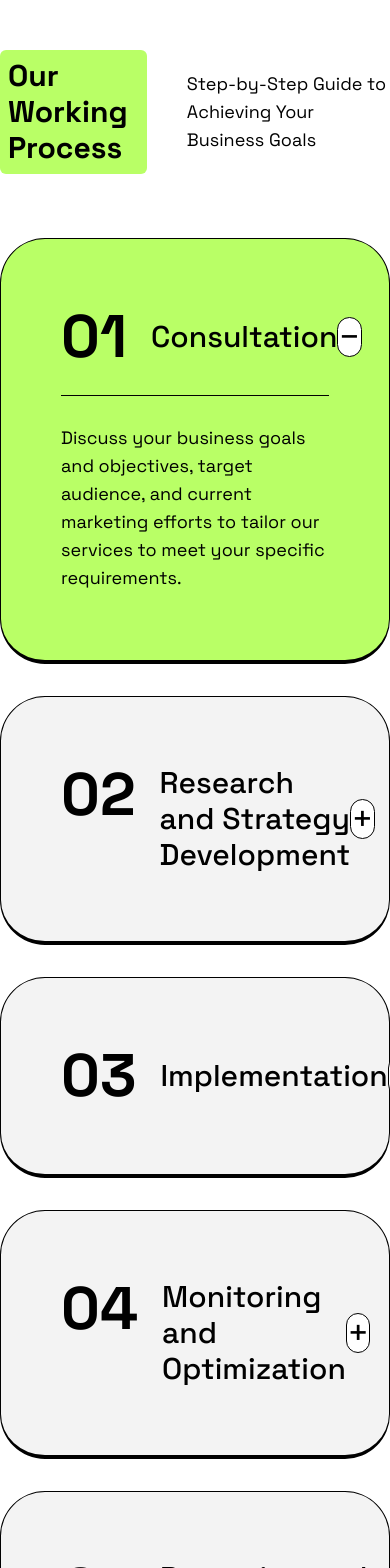
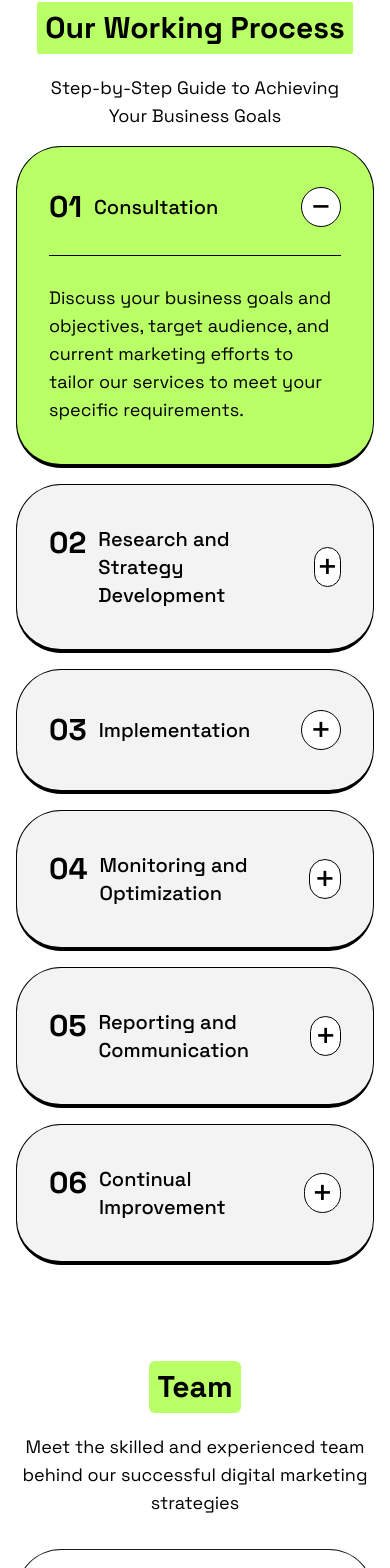
Before and after one commit to jansu11/nepse_numbers, a Next.js app: page / in a window 390 px wide. Shown: the part 3863-5431 px from the top of the page. Built offline with nearby package versions, Linux system fonts and the light colour scheme.

Commit message:
Create mobile friendly accordions

```diff
--- a/src/components/Accordion.tsx
+++ b/src/components/Accordion.tsx
@@ -10,9 +10,9 @@ export default function Accordion() {
   };
 
   return (
-    <section className="pt-36">
-      <div className="flex items-center gap-10">
-        <h2 className="bg-green text-3xl font-bold p-2 rounded-md">
+    <section className="pt-24 sm:pt-36 px-4">
+      <div className="flex flex-col sm:flex-row items-center gap-5 text-center sm:text-start sm:gap-10">
+        <h2 className="bg-green text-3xl font-bold p-2 rounded-sm">
           Our Working Process
         </h2>
         <p className="max-w-xs">
@@ -22,15 +22,20 @@ export default function Accordion() {
       <div
         className={`${
           activeSection === 1 ? "bg-green" : "bg-gray"
-        } border border-b-4 text-black px-[60px] py-10 rounded-[45px] mb-8 mt-16`}
+        } border border-b-4 text-black px-8 sm:px-[60px] py-3 rounded-[45px] mt-4 sm:mt-16`}
       >
         <div
           className="flex justify-between items-center py-7 cursor-pointer"
           onClick={() => toggleSection(1)}
         >
           <h3 className="flex font-medium">
-            <span className="text-6xl mr-6 font-extrabold">01</span>{" "}
-            <span className="text-3xl self-center"> Consultation</span>
+            <span className="text-3xl sm:text-6xl mr-3 sm:mr-6 font-extrabold">
+              01
+            </span>{" "}
+            <span className="text-xl sm:text-3xl self-center">
+              {" "}
+              Consultation
+            </span>
           </h3>
           <div className="flex justify-center items-center text-2xl border rounded-full w-10 h-10 bg-white">
             <span className="text-4xl"> {activeSection === 1 ? "−" : "+"}</span>
@@ -50,15 +55,17 @@ export default function Accordion() {
       <div
         className={`${
           activeSection === 2 ? "bg-green" : "bg-gray"
-        } border border-b-4 text-black px-[60px] py-10 rounded-[45px] mb-8`}
+        } border border-b-4 text-black px-8 sm:px-[60px] py-3 rounded-[45px] mt-4 sm:mt-8`}
       >
         <div
           className="flex justify-between items-center py-7 cursor-pointer"
           onClick={() => toggleSection(2)}
         >
           <h3 className="flex font-medium">
-            <span className="text-6xl mr-6 font-extrabold">02</span>{" "}
-            <span className="text-3xl self-center">
+            <span className="text-3xl sm:text-6xl mr-3 sm:mr-6 font-extrabold">
+              02
+            </span>{" "}
+            <span className="text-xl sm:text-3xl self-center">
               Research and Strategy Development
             </span>
           </h3>
@@ -80,15 +87,19 @@ export default function Accordion() {
       <div
         className={`${
           activeSection === 3 ? "bg-green" : "bg-gray"
-        } border border-b-4 text-black px-[60px] py-10 rounded-[45px] mb-8`}
+        } border border-b-4 text-black px-8 sm:px-[60px] py-3 rounded-[45px] mt-4 sm:mt-8`}
       >
         <div
           className="flex justify-between items-center py-7 cursor-pointer"
           onClick={() => toggleSection(3)}
         >
           <h3 className="flex font-medium">
-            <span className="text-6xl mr-6 font-extrabold">03</span>{" "}
-            <span className="text-3xl self-center">Implementation</span>
+            <span className="text-3xl sm:text-6xl mr-3 sm:mr-6 font-extrabold">
+              03
+            </span>{" "}
+            <span className="text-xl sm:text-3xl self-center">
+              Implementation
+            </span>
           </h3>
           <div className="flex justify-center items-center text-2xl border rounded-full w-10 h-10 bg-white">
             <span className="text-4xl"> {activeSection === 3 ? "−" : "+"}</span>
@@ -107,15 +118,17 @@ export default function Accordion() {
       <div
         className={`${
           activeSection === 4 ? "bg-green" : "bg-gray"
-        } border border-b-4 text-black px-[60px] py-10 rounded-[45px] mb-8`}
+        } border border-b-4 text-black px-8 sm:px-[60px] py-3 rounded-[45px] mt-4 sm:mt-8`}
       >
         <div
           className="flex justify-between items-center py-7 cursor-pointer"
           onClick={() => toggleSection(4)}
         >
           <h3 className="flex font-medium">
-            <span className="text-6xl mr-6 font-extrabold">04</span>{" "}
-            <span className="text-3xl self-center">
+            <span className="text-3xl sm:text-6xl mr-3 sm:mr-6 font-extrabold">
+              04
+            </span>{" "}
+            <span className="text-xl sm:text-3xl self-center">
               Monitoring and Optimization
             </span>
           </h3>
@@ -137,15 +150,17 @@ export default function Accordion() {
       <div
         className={`${
           activeSection === 5 ? "bg-green" : "bg-gray"
-        } border border-b-4 text-black px-[60px] py-10 rounded-[45px] mb-8`}
+        } border border-b-4 text-black px-8 sm:px-[60px] py-3 rounded-[45px] mt-4 sm:mt-8`}
       >
         <div
           className="flex justify-between items-center py-7 cursor-pointer"
           onClick={() => toggleSection(5)}
         >
           <h3 className="flex font-medium">
-            <span className="text-6xl mr-6 font-extrabold">05</span>{" "}
-            <span className="text-3xl self-center">
+            <span className="text-3xl sm:text-6xl mr-3 sm:mr-6 font-extrabold">
+              05
+            </span>{" "}
+            <span className="text-xl sm:text-3xl self-center">
               Reporting and Communication
             </span>
           </h3>
@@ -167,15 +182,19 @@ export default function Accordion() {
       <div
         className={`${
           activeSection === 6 ? "bg-green" : "bg-gray"
-        } border border-b-4 text-black px-[60px] py-10 rounded-[45px] mb-8`}
+        } border border-b-4 text-black px-8 sm:px-[60px] py-3 rounded-[45px] mt-4 sm:mt-8`}
       >
         <div
           className="flex justify-between items-center py-7 cursor-pointer"
           onClick={() => toggleSection(6)}
         >
           <h3 className="flex font-medium">
-            <span className="text-6xl mr-6 font-extrabold">06</span>{" "}
-            <span className="text-3xl self-center">Continual Improvement</span>
+            <span className="text-3xl sm:text-6xl mr-3 sm:mr-6 font-extrabold">
+              06
+            </span>{" "}
+            <span className="text-xl sm:text-3xl self-center">
+              Continual Improvement
+            </span>
           </h3>
           <div className="flex justify-center items-center text-2xl border rounded-full w-10 h-10 bg-white">
             <span className="text-4xl"> {activeSection === 6 ? "−" : "+"}</span>
```
